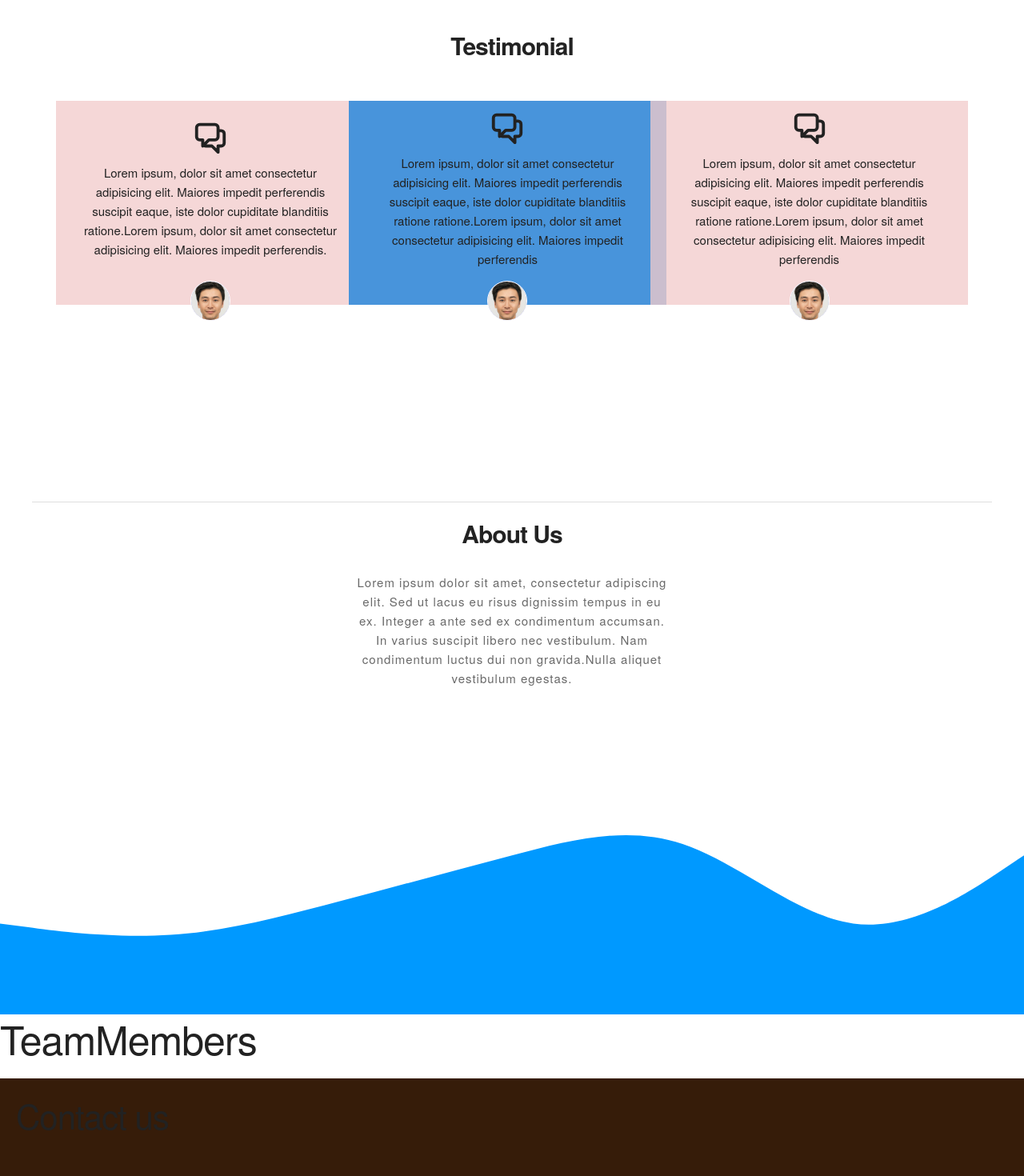
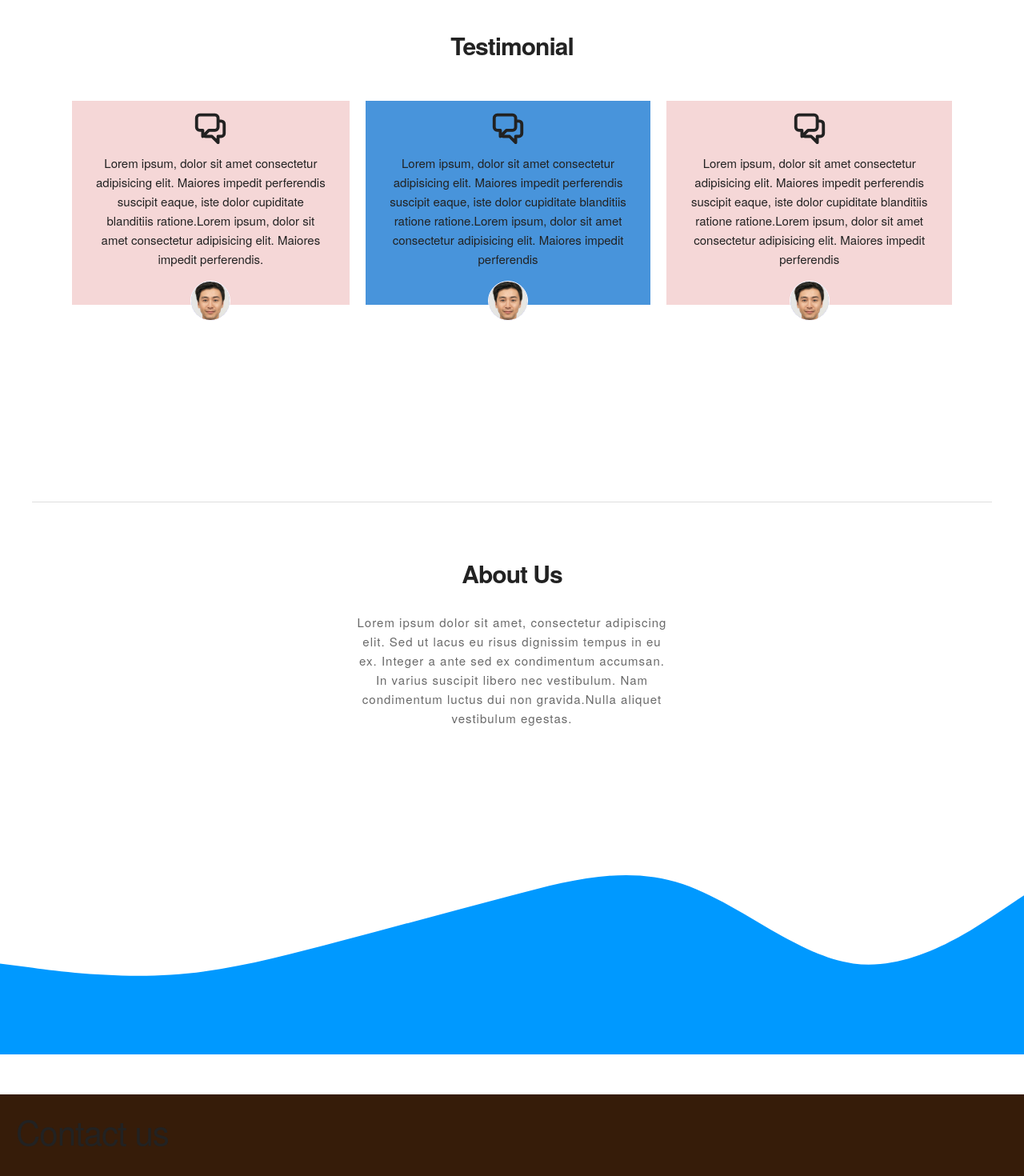
Before and after one commit to FariyaIslam/portfolio, a React (Create React App) app: page / in a window 1280 px wide. Shown: the part 1620-3090 px from the top of the page at 80% size. Built offline with nearby package versions, Linux system fonts and the light colour scheme.

Commit message:
Some Edits

```diff
--- a/src/components/AboutUs/AboutUs.css
+++ b/src/components/AboutUs/AboutUs.css
@@ -9,7 +9,7 @@
 .aboutus__parent {
     height: 80vh;
     width: 45%;
-    margin: 0 auto;
+    margin: 5rem auto;
     padding: 2rem 5rem;
     /* background: orange; */
     text-align: center;
--- a/src/components/Testimonial.css
+++ b/src/components/Testimonial.css
@@ -26,7 +26,7 @@
     text-align: center;
     background: rgba(243, 203, 203, 0.767);
     padding: 1rem 1rem;
-    margin: 0 -10px;
+    margin: 0 10px;
     display: flex;
     flex-direction: column;
     align-items: center;
--- a/src/view/LandingPage.js
+++ b/src/view/LandingPage.js
@@ -26,7 +26,7 @@ const LandingPage = () => {
             {/* About Us */}
             < AboutUs />
 
-            <TeamMembers />
+
 
             {/* Contact Us */}
             <ContactUs />
```
